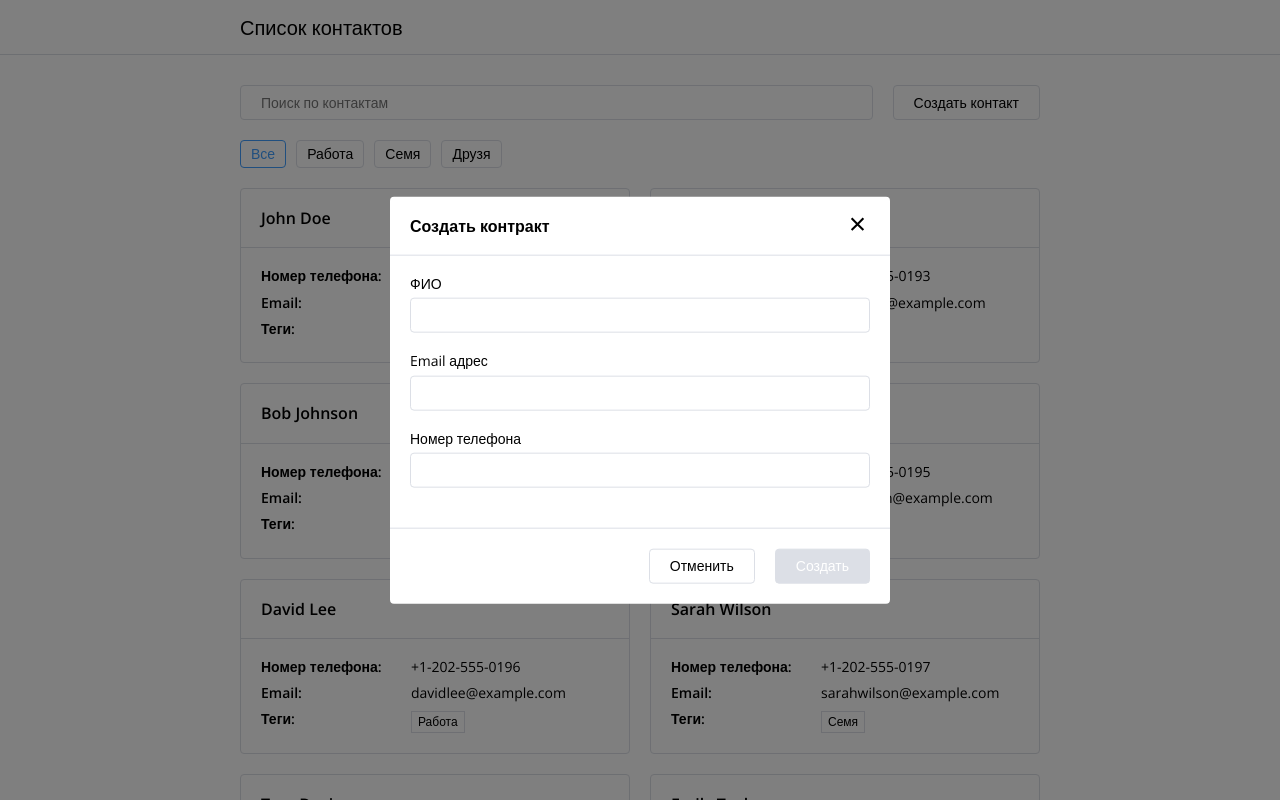
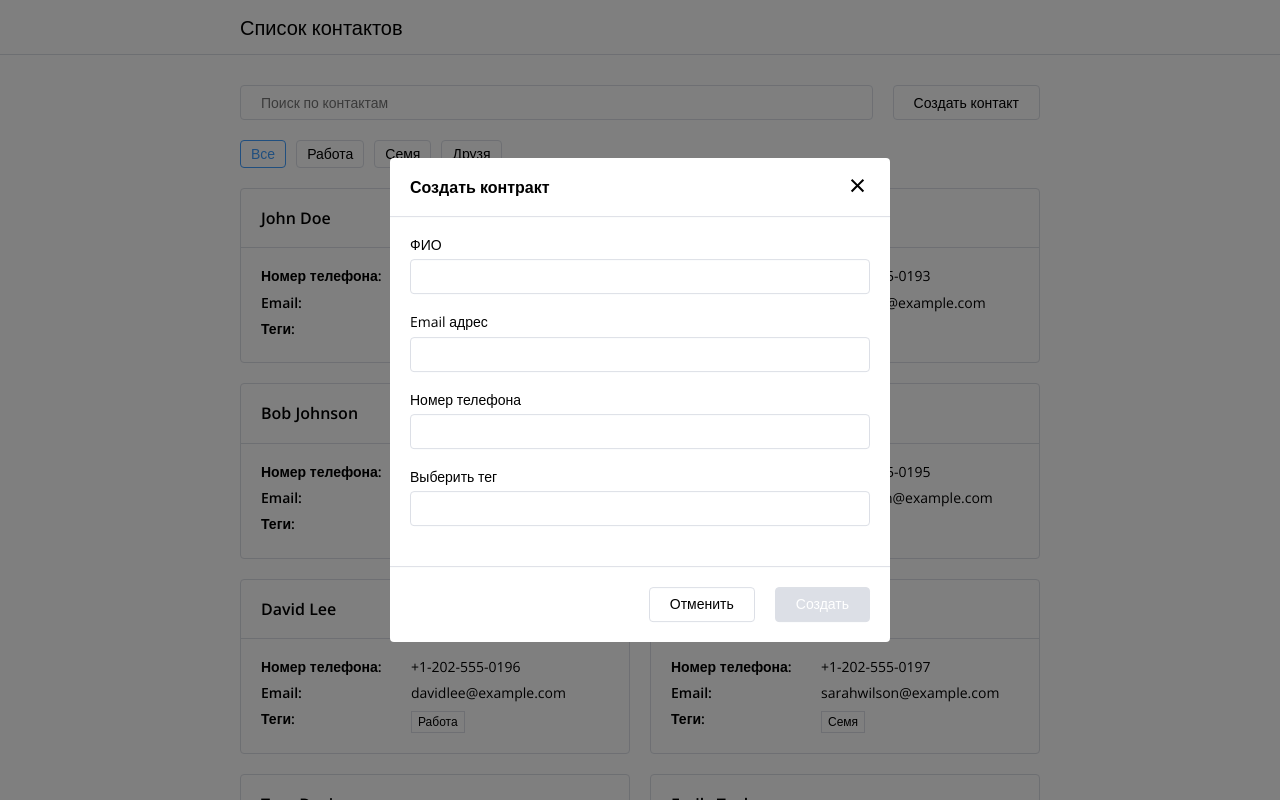
Before and after one commit to MamatovUmar/contacts-manager, a Vue app: page / in a window 1280 px wide. Shown: the top 800 px of the page. Built offline with nearby package versions, Linux system fonts and the light colour scheme; what vue3-uuid would draw is missing.

Commit message:
feat: create new contact with tags

```diff
--- a/src/assets/styles/main.scss
+++ b/src/assets/styles/main.scss
@@ -22,7 +22,7 @@ body {
 
 
 .fade-enter-active, .fade-leave-active {
-  transition: opacity 1s;
+  transition: opacity 0.3s;
 }
 .fade-enter, .fade-leave-to {
   opacity: 0;
--- a/src/components/CreateNewContact.vue
+++ b/src/components/CreateNewContact.vue
@@ -7,8 +7,9 @@ import CustomInput from '@/components/ui/CustomInput.vue'
 import CustomButton from '@/components/ui/CustomButton.vue'
 import CustomForm from '@/components/ui/CustomForm.vue'
 import { useContacts } from '@/composables/useContacts'
+import CustomMultipleSelect from '@/components/ui/CustomMultipleSelect.vue'
 
-const { addContact } = useContacts()
+const { addContact, tagOptions } = useContacts()
 const isOpen = ref(true)
 const isValidForm = ref(false)
 const form = reactive<ContactForm>({
@@ -20,7 +21,8 @@ const form = reactive<ContactForm>({
 const rules = reactive({
   fio: ['required'],
   email: ['required', 'email'],
-  phone: ['required']
+  phone: ['required'],
+  tags: ['required']
 })
 
 const validateForm = (valid: boolean) => {
@@ -28,6 +30,7 @@ const validateForm = (valid: boolean) => {
 }
 
 const submitForm = () => {
+  console.log(form)
   addContact(form)
 }
 
@@ -67,6 +70,13 @@ const submitForm = () => {
           v-model="form.phone"
           prop="phone"
         />
+
+        <CustomMultipleSelect
+          label="Выберить тег"
+          v-model="form.tags"
+          prop="tags"
+          :options="tagOptions"
+        />
       </CustomForm>
 
       <template #footer>
--- /dev/null
+++ b/src/components/ui/CustomMultipleSelect.vue
@@ -0,0 +1,156 @@
+<script setup lang="ts">
+
+import {reactive, ref} from 'vue';
+import type { SelectOption } from '@/types/form'
+import { tagsList } from '@/constants'
+import {computed, inject} from 'vue'
+import {FormRules} from '@/types/form'
+
+const {
+  modelValue,
+  options,
+  label,
+  prop
+} = defineProps<{
+  modelValue: string[]
+  options: SelectOption[]
+  label?: string
+  prop?: string
+}>()
+
+const emit = defineEmits<{
+  (e: 'update:modelValue', val: string[])
+}>()
+
+const validateHandle = inject('validateHandle') as (field: string, valid: boolean) => void
+const rules = inject<FormRules>('rules') || {}
+const errorMessage = ref<string>('')
+const openDropdown = ref(false)
+const selectedOptions = reactive(new Set())
+
+const follow = computed(() => {
+  if (!prop) return []
+  if (!rules.hasOwnProperty(prop)) return []
+  return rules[prop]
+})
+
+const validate = (size: number) => {
+  if (follow.value.includes('required') && size === 0) {
+    errorMessage.value = 'Обязательное поле'
+  } else {
+    errorMessage.value = ''
+  }
+  validateHandle?.(prop, !errorMessage.value)
+}
+
+const selectOption = (option: string) => {
+  if (selectedOptions.has(option)) {
+    selectedOptions.delete(option)
+  } else {
+    selectedOptions.add(option)
+  }
+  emit('update:modelValue', Array.from(selectedOptions) as string[])
+  validate(selectedOptions.size)
+}
+</script>
+
+<template>
+  <div class="select" v-click-outside="() => openDropdown = false">
+    <div v-if="label" class="select__label" @click="openDropdown = false">
+      {{ label }}
+    </div>
+    <div
+      :class="['select__field', { 'has-error': !!errorMessage }]"
+      @click="openDropdown = !openDropdown"
+    >
+      <span
+        v-for="tag of selectedOptions"
+        :key="`tag-${tag}`"
+      >
+        {{ tagsList[tag] }}
+      </span>
+    </div>
+    <div v-if="errorMessage" class="select__hint">
+      {{ errorMessage }}
+    </div>
+    <transition name="fade">
+      <div
+        v-if="openDropdown"
+        class="select__dropdown"
+      >
+        <div
+          v-for="option of options"
+          :key="option.value"
+          :class="['select__option', { active: selectedOptions.has(option.value) }]"
+          @click="selectOption(option.value)"
+        >
+          {{ option.label }}
+        </div>
+      </div>
+    </transition>
+  </div>
+</template>
+
+<style scoped lang="scss">
+.select {
+  padding-bottom: 20px;
+  position: relative;
+
+  &__label {
+    font-size: 14px;
+    margin-bottom: 6px;
+  }
+
+  &__field {
+    width: 100%;
+    border: 1px solid var(--border-color);
+    height: 35px;
+    padding-left: 10px;
+    border-radius: var(--base-border-radius);
+    cursor: pointer;
+    display: flex;
+    align-items: center;
+    gap: 10px;
+
+    &.has-error {
+      border-color: var(--error-color);
+    }
+
+    span {
+      font-size: 12px;
+      border: 1px solid var(--border-color);
+      padding: 4px 6px;
+      border-radius: var(--base-border-radius);
+    }
+  }
+
+  &__dropdown {
+    position: absolute;
+    top: calc(100% - 20px);
+    left: 0;
+    width: 100%;
+    box-shadow: var(--box-shadow);
+    border-radius: var(--base-border-radius);
+    background: #ffffff;
+    padding: 5px 0;
+  }
+
+  &__hint {
+    color: var(--error-color);
+    font-size: 12px;
+    margin-top: 4px;
+    position: absolute;
+    bottom: 3px;
+    left: 0;
+  }
+
+  &__option {
+    font-size: 14px;
+    padding: 6px 15px;
+    cursor: pointer;
+    &.active {
+      color: var(--primary-color);
+    }
+  }
+}
+</style>
--- a/src/composables/useContacts.ts
+++ b/src/composables/useContacts.ts
@@ -2,6 +2,7 @@ import { contactList, tagsList } from '@/constants'
 import type { ContactForm, ContactItem } from '@/types/contact'
 import { ref } from 'vue'
 import { uuid } from 'vue3-uuid'
+import type {SelectOption} from "@/types/form";
 
 export const useContacts = () => {
     const list = ref<ContactItem[]>(contactList)
@@ -27,11 +28,14 @@ export const useContacts = () => {
         }
     }
 
+    const tagOptions: SelectOption[] = Object.entries(tagsList).map(([value, label]) => ({value, label}))
+
     return {
         list,
         tagsList,
         removeContact,
         editContact,
-        addContact
+        addContact,
+        tagOptions
     }
 }
--- a/src/main.ts
+++ b/src/main.ts
@@ -3,7 +3,7 @@ import UUID from 'vue3-uuid'
 
 import { createApp } from 'vue'
 import { createPinia } from 'pinia'
-
+import clickOutsideDirective from './utils/click-outside'
 import App from './App.vue'
 import router from './router'
 
@@ -12,5 +12,6 @@ const app = createApp(App)
 app.use(createPinia())
 app.use(router)
 app.use(UUID)
+app.directive('click-outside', clickOutsideDirective)
 
 app.mount('#app')
--- a/src/types/form.ts
+++ b/src/types/form.ts
@@ -2,3 +2,8 @@
 export type FormRules = {
     [key: string]: string[]
 } | {}
+
+export type SelectOption = {
+    value: string
+    label: string
+}
--- /dev/null
+++ b/src/utils/click-outside.ts
@@ -0,0 +1,23 @@
+import type { Directive } from 'vue'
+
+declare global {
+    interface HTMLElement {
+        clickOutsideEvent?: (event: Event) => void
+    }
+}
+
+const directive: Directive = {
+    beforeMount: function (el: HTMLElement, binding) {
+        el.clickOutsideEvent = function (event: Event) {
+            if (!(el == event.target || el.contains(event.target as Node))) {
+                binding.value(event)
+            }
+        };
+        document.body.addEventListener('click', el.clickOutsideEvent)
+    },
+    unmounted: function (el: HTMLElement) {
+        document.body.removeEventListener('click', el.clickOutsideEvent!)
+    }
+}
+
+export default directive
```
Also changed, not shown: src/assets/images/check-icon.svg (added).
